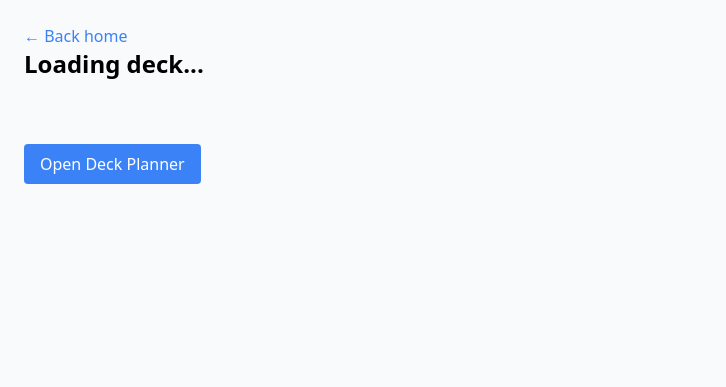
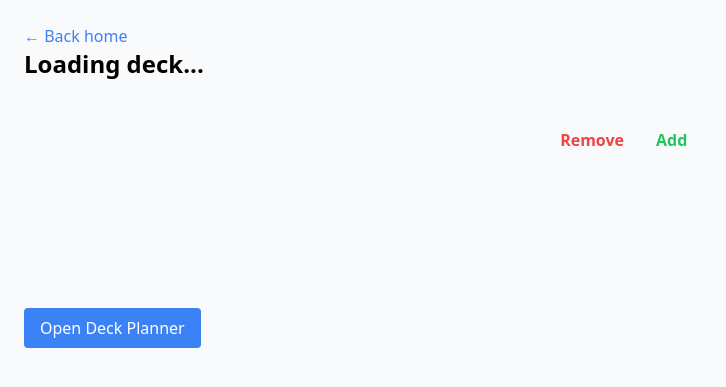
Before and after one commit to fattarsi/deckplanner, a Django app: page /decks/1/ in a window 1280 px wide. Shown: the top 387 px of the page, without its empty margins (0-726 px from the left). Run offline with Django 5.2, Linux system fonts and the light colour scheme; some libraries are stand-ins or nearby versions.

Commit message:
Deck planner middle section to stage add and remove cards.

```diff
--- a/app/deckplanner/templates/deck_detail.html
+++ b/app/deckplanner/templates/deck_detail.html
@@ -4,6 +4,7 @@
 <meta charset="UTF-8" />
 <title>Deck Detail</title>
 <script src="https://cdn.tailwindcss.com"></script>
+<script src="https://cdnjs.cloudflare.com/ajax/libs/Sortable/1.15.0/Sortable.min.js"></script>
 <style>
   .card-column {
     width: 180px;
@@ -41,6 +42,22 @@
 <!-- Supertype columns -->
 <div id="columns-container" class="flex flex-wrap gap-8"></div>
 
+<!-- Middle section -->
+<div class="mt-8 grid grid-cols-2 gap-8">
+  <!-- Remove column -->
+  <div>
+    <h3 class="text-red-500 font-bold mb-2 text-right">Remove</h3>
+    <!-- justify-end will push the contents to the right -->
+    <div id="remove-column" class="flex flex-col gap-2 items-end min-h-[100px]" data-list="remove"></div>
+  </div>
+
+  <!-- Add column -->
+  <div>
+    <h3 class="text-green-500 font-bold mb-2">Add</h3>
+    <div id="add-column" class="flex flex-col gap-2 min-h-[100px]" data-list="add"></div>
+  </div>
+</div>
+
 <!-- Deck Planner -->
 <div class="mt-12">
   <button id="toggle-planner" class="bg-blue-500 text-white px-4 py-2 rounded">Open Deck Planner</button>
@@ -52,6 +69,77 @@
 </div>
 
 <script>
+  new Sortable(document.getElementById('remove-column'), {
+    animation: 150,
+    group: 'remove',
+    draggable: 'img'
+  });
+
+  new Sortable(document.getElementById('add-column'), {
+    animation: 150,
+    group: 'add',
+    draggable: 'img'
+  });
+  function createThumbnail(imgUrl, cardName, list, cardId) {
+    const img = document.createElement('img');
+    img.src = imgUrl;
+    img.title = cardName;
+    img.className = 'w-20 h-auto cursor-grab border rounded';
+    img.draggable = true;
+    img.dataset.list = list;
+    img.dataset.id = cardId;
+    return img;
+  }
+
+  // Handler for clicking a deck card
+  document.getElementById('columns-container').addEventListener('click', e => {
+    if (e.target.tagName === 'IMG') {
+      const card = e.target;
+      const cardId = card.dataset.id;
+      const removeColumn = document.getElementById('remove-column');
+
+      if (card.classList.contains('border-2')) {
+        // Already selected — remove highlight & remove from middle column
+        card.classList.remove('border-2', 'border-green-500');
+
+        // Find and remove thumbnail in middle column
+        const thumb = removeColumn.querySelector(`img[data-id="${cardId}"]`);
+        if (thumb) thumb.remove();
+      } else {
+        // Highlight this card
+        card.classList.add('border-2', 'border-green-500');
+
+        // Create thumbnail in middle column
+        const thumb = createThumbnail(card.src, card.title, 'remove', cardId);
+        removeColumn.appendChild(thumb);
+      }
+    }
+  });
+
+  // Handler for clicking a planner card
+  document.getElementById('planner-grid').addEventListener('click', e => {
+    if (e.target.tagName === 'IMG') {
+      const card = e.target;
+      const cardId = card.dataset.id;
+      const addColumn = document.getElementById('add-column');
+
+      if (card.classList.contains('border-2')) {
+        // Already selected — remove highlight & thumbnail
+        card.classList.remove('border-2', 'border-green-500');
+        const thumb = addColumn.querySelector(`img[data-id="${cardId}"]`);
+        if (thumb) thumb.remove();
+      } else {
+        // Highlight
+        card.classList.add('border-2', 'border-green-500');
+
+        // Thumbnail
+        const thumb = createThumbnail(card.src, card.title, 'add', cardId);
+        addColumn.appendChild(thumb);
+      }
+    }
+  });
+
+
   const deckId = "{{ deck_id }}";
   async function loadDeck() {
     const resp = await fetch(`/api/decks/${deckId}/`);
```
Lines whose indentation alone changed are shown as unchanged.
